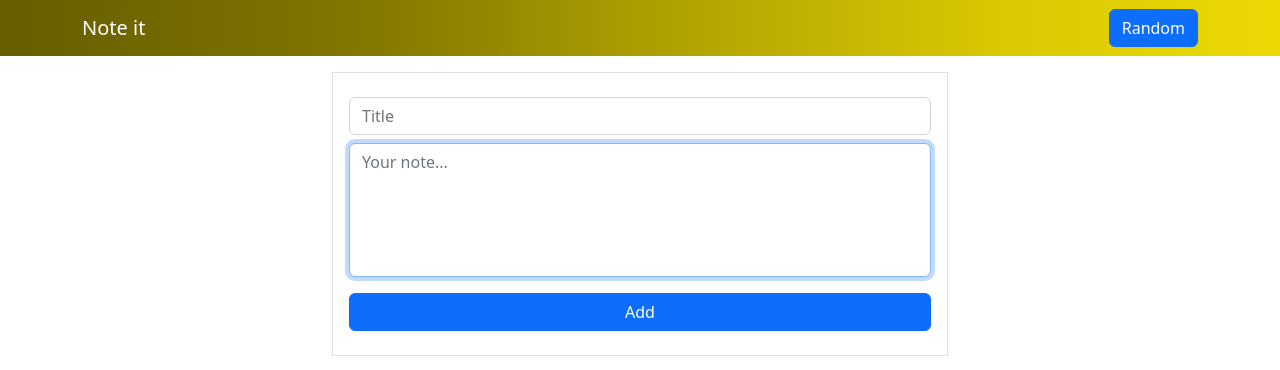
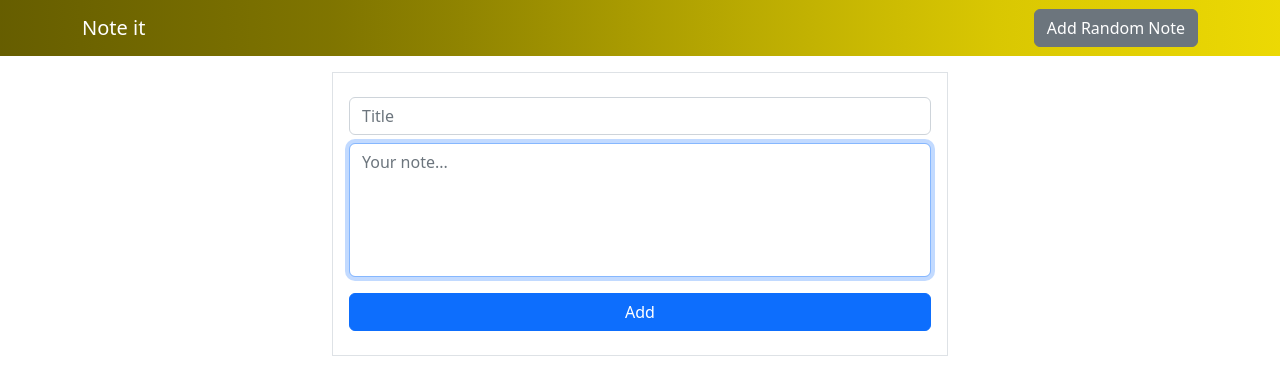
Before and after one commit to softwarebyze/Note-it, a React (Create React App) app: page / in a window 1280 px wide. Shown: the top 370 px of the page. Built offline with nearby package versions, Linux system fonts and the light colour scheme.

Commit message:
add random note btn

```diff
--- a/src/App.js
+++ b/src/App.js
@@ -63,19 +63,22 @@ function App() {
     );
   };
 
-  const handleRandomNotesClick = () => {
-    console.log('rand')
-    const randText = "txt"
-    const randTitle = "txtkTitl"
-    addNote(randText, randTitle)
-  }
+  const handleRandomNotesClick = async () => {
+    const res = await fetch("https://api.quotable.io/random");
+    const data = await res.json();
+    const randText = data.content;
+    const randTitle = data.author;
+    addNote(randText, randTitle);
+  };
 
   return (
     <>
       <Navbar bg="dark" variant="dark" className="gradient">
         <Container>
           <Navbar.Brand>Note it</Navbar.Brand>
-          <Button onClick={handleRandomNotesClick}>Random</Button>
+          <Button variant="secondary" onClick={handleRandomNotesClick}>
+            Add Random Note
+          </Button>
         </Container>
       </Navbar>
       <Container className="w-50">
```
